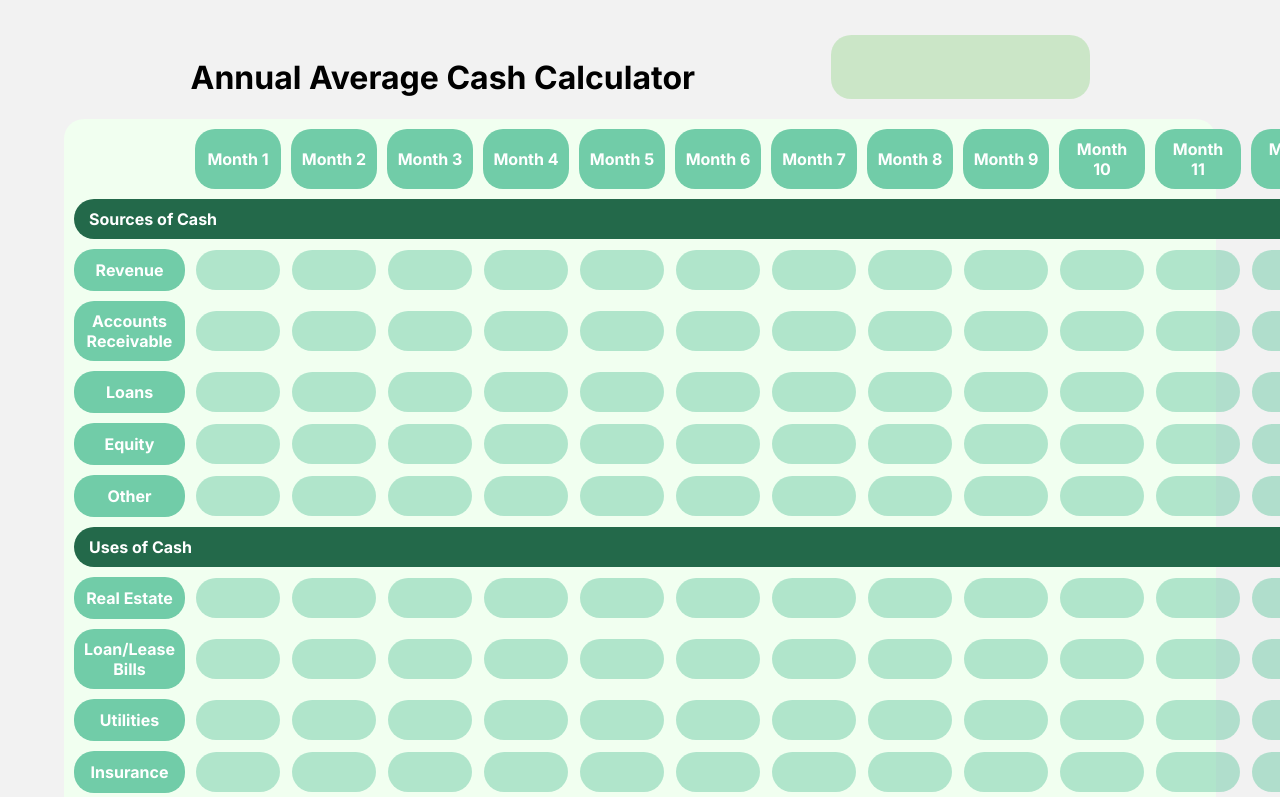
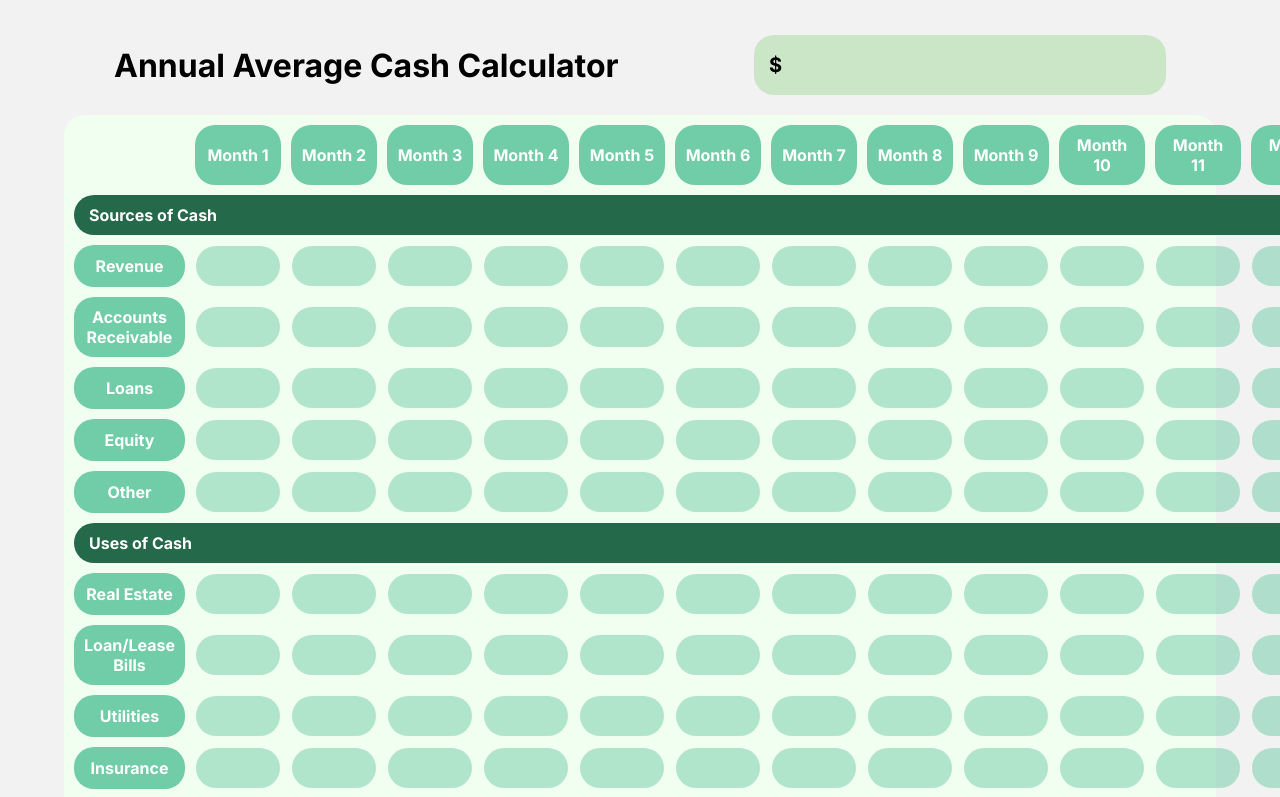
Before and after one commit to InvestMint-Dev/InvestMint-UI, a React (Create React App) app: page /cash-calculator in a window 1280 px wide. Shown: the top 797 px of the page. Built offline with nearby package versions, Linux system fonts and the light colour scheme.

Commit message:
final output textarea spacing

```diff
--- a/src/pages/create-account-page/create-account-page-4/cash-calculator/cash-calculator.css
+++ b/src/pages/create-account-page/create-account-page-4/cash-calculator/cash-calculator.css
@@ -1,13 +1,14 @@
 .heading-container {
     display: flex;
-    justify-content: center;
-    align-items: center;
-    margin-top: 35px;
+    align-items: center; /* Vertically center */
+    justify-content: center; /* Horizontally center */
+    gap: 20px; /* Adds space between h1 and textarea */
 }
 
 h1 {
     display: block;
     width: 50%;
+    margin: 0; /* Remove default margin */
 }
 
 .final-output-textarea {
@@ -15,8 +16,13 @@ h1 {
     background-color: rgba(166, 219, 158, 0.5);
     border-radius: 20px;
     border: none;
-    vertical-align: middle;
-    margin-bottom: 20px;
+    height: 30px; /* Adjust height for better sizing */
+    padding: 15px;
+    line-height: 30px;
+    font-size: 20px;
+    margin: 0; /* Remove margin-bottom for better alignment */
+    font-family: "Inter", sans-serif;
+    font-weight: bold;
 }
 
 table {
@@ -24,6 +30,7 @@ table {
     display: block;
     margin-left: auto;
     margin-right: auto;
+    margin-top: 20px;
     border-collapse: separate;
     border-spacing: 10px; /* Add space between cells */
     background-color: #F1FFF0;
--- a/src/pages/create-account-page/create-account-page-4/cash-calculator/cash-calculator.js
+++ b/src/pages/create-account-page/create-account-page-4/cash-calculator/cash-calculator.js
@@ -5,7 +5,7 @@ export const CashCalculator = () => {
         <div>
             <div style={{ display: 'flex', justifyContent: 'center', alignItems: 'center', marginTop: '35px' }}>
                 <h1>Annual Average Cash Calculator</h1>
-                <textarea className="final-output-textarea" rows="4" cols="30"></textarea>
+                <textarea className="final-output-textarea" value="$" rows="4" cols="30"></textarea>
             </div>
 
 
```
